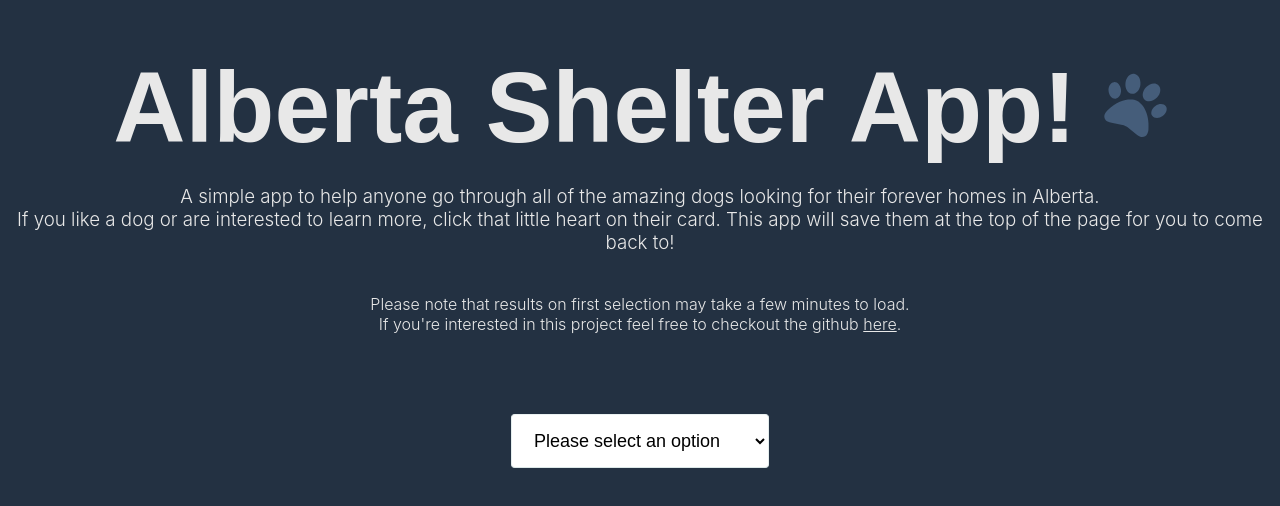
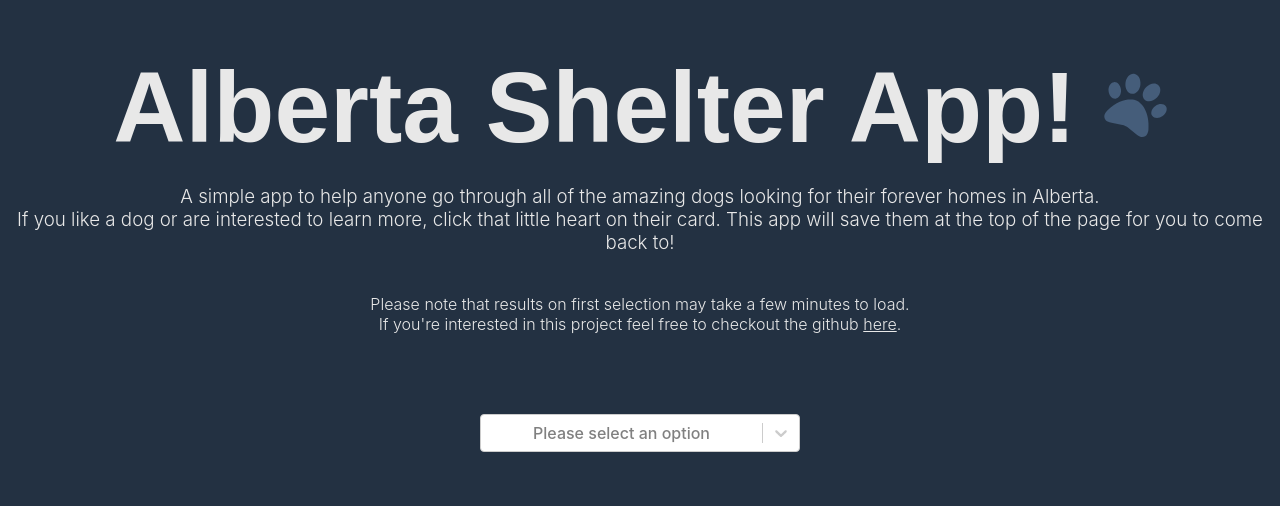
Before and after one commit to caraMcG/abshelterapp, a React (Create React App) app: page / in a window 1280 px wide. Shown: the top 506 px of the page. Built offline with nearby package versions, Linux system fonts and the light colour scheme.

Commit message:
updated select dropdown, modified css

```diff
--- a/src/App.css
+++ b/src/App.css
@@ -24,6 +24,11 @@ body{
   color: #455d7a;
 }
 
+.app_main{
+  margin-left: 1rem;
+  margin-right: 1rem;
+}
+
 .app_main h1{
   padding-top: 50px;
   font-size:100px;
@@ -34,7 +39,7 @@ body{
 .app_main h4{
   color: rgb(232,232,232);
   font-weight: 300;
-  padding-bottom: 5rem;
+  padding-bottom: 3rem;
 }
 
 .app_main h4 a{
@@ -53,37 +58,28 @@ body{
 
 
 /* DROPDOWN STYLES */
-.dropdown{
-  padding-bottom: 5rem;
 
+.dropdown_container{
+  display:flex;
+  justify-content: center;
+  padding-top: 2rem;
 }
 
-.shelterSelector{
-  border: 1px solid #e2eded;
-  border-color: #eaf1f1 #e4eded #dbe7e7 #e4eded;
-  position: relative;
-  padding: 12px 14px;
-  background-color: #fff;
-  border-radius: 4px;
-  cursor: pointer;
-  /* font-family: 'Open Sans', 'Helvetica Neue', 'Segoe UI', 'Calibri', 'Arial', sans-serif; */
-  font-size: 18px;
+.dropdown{
+  width: 20rem;
+  padding-bottom: 4rem;
+  font-weight: 500;
 }
 
-.shelterSelector:focus{
-  outline: 2px solid #f95959;
-
+.dropdownOptions__option.dropdownOptions__option--is-selected{
+  background-color: white;
+  color:#f95959;
+  font-weight: 700;
 }
 
-.optionsbutton{
-  padding-top: 100px;
+.dropdownOptions__option:hover {
+  cursor: pointer;
 }
-
-.dropdown select {
-  padding: 15px 18px;
-
-}
-
 
 
 /* RETURNING VISIT W/ SAVES */
--- a/src/App.js
+++ b/src/App.js
@@ -1,4 +1,5 @@
 import * as React from 'react';
+import Select from 'react-select';
 import './App.css';
 import { Results } from './components'
 import { useState, useEffect } from 'react';
@@ -14,6 +15,12 @@ function App() {
   const [localSave, setLocalSave] = useState([]);
   const [imgNotFoundFlags, setImgNotFoundFlags] = useState(Array(localSave.length).fill(false));
 
+  const  shelters = [
+      { value: "aarcs", label:"AARCS"},
+      { value: "pawsitive", label:"Pawsitive Match"},
+      { value: "calgaryhumane", label:"Calgary Humane Society"},
+      { value: "dogs", label:"All Shelters"},
+    ];
 
   useEffect(() => {
 
@@ -27,8 +34,8 @@ function App() {
 
   }, []);
 
-  function handleSelection(event){
-      setSelection(event.target.value)
+  const handleSelection = e => {
+      setSelection(e.value)
     }
 
   function handleLocal(i){
@@ -93,22 +100,25 @@ function App() {
 
       { !local ? <div className='app_main'>
           <h1>Alberta Shelter App! <FontAwesomeIcon size="2xs" id="appPaw" icon={faPaw} /></h1><br/>
-          <h3 id="descText">A simple app to help anyone go through all of the amazing dogs looking for their forever homes in Alberta.<br/>
-            If you like a  dog or are interested to learn more, click that little heart on their card. This app will save them at the top of the page for you to come back to!
-          </h3><br/><br/>
-          <h4>Please note that results on first selection may take a few minutes to load. <br/> If you're interested in this project feel free to checkout the github <a href="https://github.com/caraMcG/CalgaryShelterAPI" target="_blank" rel="noreferrer">here</a>.
-          </h4>
 
+          {!selection ?
+            <><h3 id="descText">A simple app to help anyone go through all of the amazing dogs looking for their forever homes in Alberta.<br/>
+              If you like a  dog or are interested to learn more, click that little heart on their card. This app will save them at the top of the page for you to come back to!
+            </h3><br/><br/>
+            <h4>Please note that results on first selection may take a few minutes to load. <br/> If you're interested in this project feel free to checkout the github <a href="https://github.com/caraMcG/CalgaryShelterAPI" target="_blank" rel="noreferrer">here</a>.
+            </h4></>
+          :null}
 
-        <div className="dropdown" onChange={handleSelection}>
-          <select className="shelterSelector" defaultValue="Please select an option">
-            <option value="" className='optionsbutton' style={{visibility:'hidden'}}>Please select an option</option>
-            <option value="aarcs" className='optionsbutton'>AARCS</option>
-            <option value="pawsitive" className='optionsbutton'>Pawsitive Match</option>
-            <option value="calgaryhumane" className='optionsbutton'>Calgary Humane Society</option>
-            <option value="dogs" className='optionsbutton'>All Shelters</option>
-          </select>
-        </div>
+          <div className="dropdown_container">
+              <div className="dropdown">
+                <Select
+                  placeholder="Please select an option"
+                  onChange={handleSelection}
+                  options={shelters}
+                  classNamePrefix="dropdownOptions"
+                />
+              </div>
+          </div>
         </div>
       : null }
 
--- a/src/components/pins/Pins.jsx
+++ b/src/components/pins/Pins.jsx
@@ -42,9 +42,9 @@ const Pins = ({setPinned, pinned }) => {
                 </div>
             ))}
         </div>
-        <div className='pinButtons'>
+        {/* <div className='pinButtons'>
             <button id="shareBtn">Share my picks!</button>
-        </div>
+        </div>  */}
 
   </>
   )
```
Also changed, not shown: package.json (+4 -3 lines), 1 other file (tests, documents, lock files or other folders).
